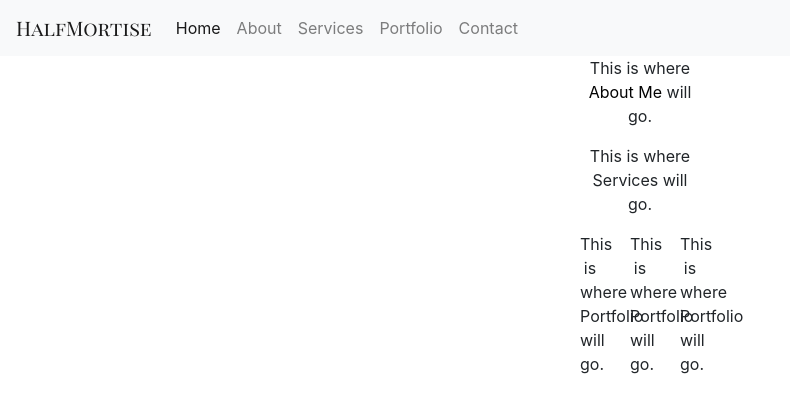
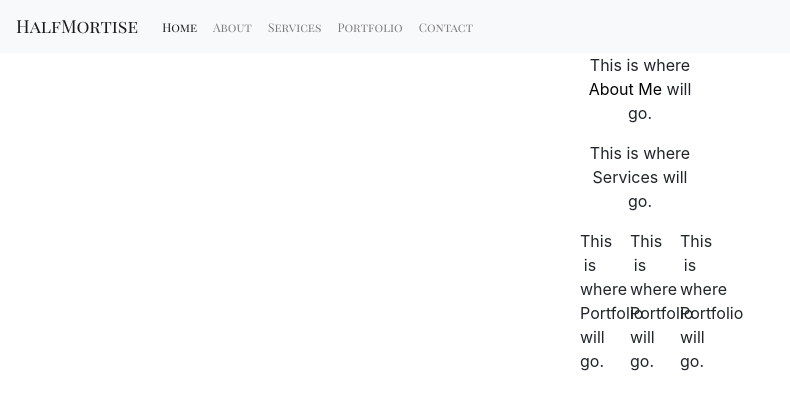
Before and after one commit to HalfMortise/my-pwp, a PHP site: page / in a window 1280 px wide. Shown: the top 413 px of the page, without its empty margins (0-790 px from the left). Run offline with PHP 8.4, Linux system fonts and the light colour scheme.

Commit message:
Working on setting up uniform font in navbar

```diff
--- a/public_html/css/style.css
+++ b/public_html/css/style.css
@@ -3,14 +3,15 @@
 	list-style: none;
 	margin: 0;
 	padding: 1px;
-	font-family: Georgia, serif;
 	font-weight: bold;
 	font-size: 22px;
 	text-align: center;
+	font-family: 'Playfair Display SC', serif;
 }
 
 .navbar-brand {
 	font-family: 'Playfair Display SC', serif;
+	font-size: 18px;
 }
 
 .nav li {
@@ -49,3 +50,8 @@ a:hover {
 	max-width: 150px;
 	text-align: center;
 }
+
+.font {
+	font-family: 'Playfair Display SC', serif;
+	font-size: 12px;
+}
--- a/public_html/index.php
+++ b/public_html/index.php
@@ -12,7 +12,7 @@
 
 
 	<!--NAVBAR-->
-		<nav class="navbar navbar-expand-lg navbar-light bg-light">
+		<nav class="navbar navbar-expand-lg navbar-light bg-light font">
 			<a class="navbar-brand" href="#">HalfMortise</a>
 			<button class="navbar-toggler" type="button" data-toggle="collapse" data-target="#navbarTogglerDemo02" aria-controls="navbarTogglerDemo02" aria-expanded="false" aria-label="Toggle navigation">
 				<span class="navbar-toggler-icon"></span>
```
